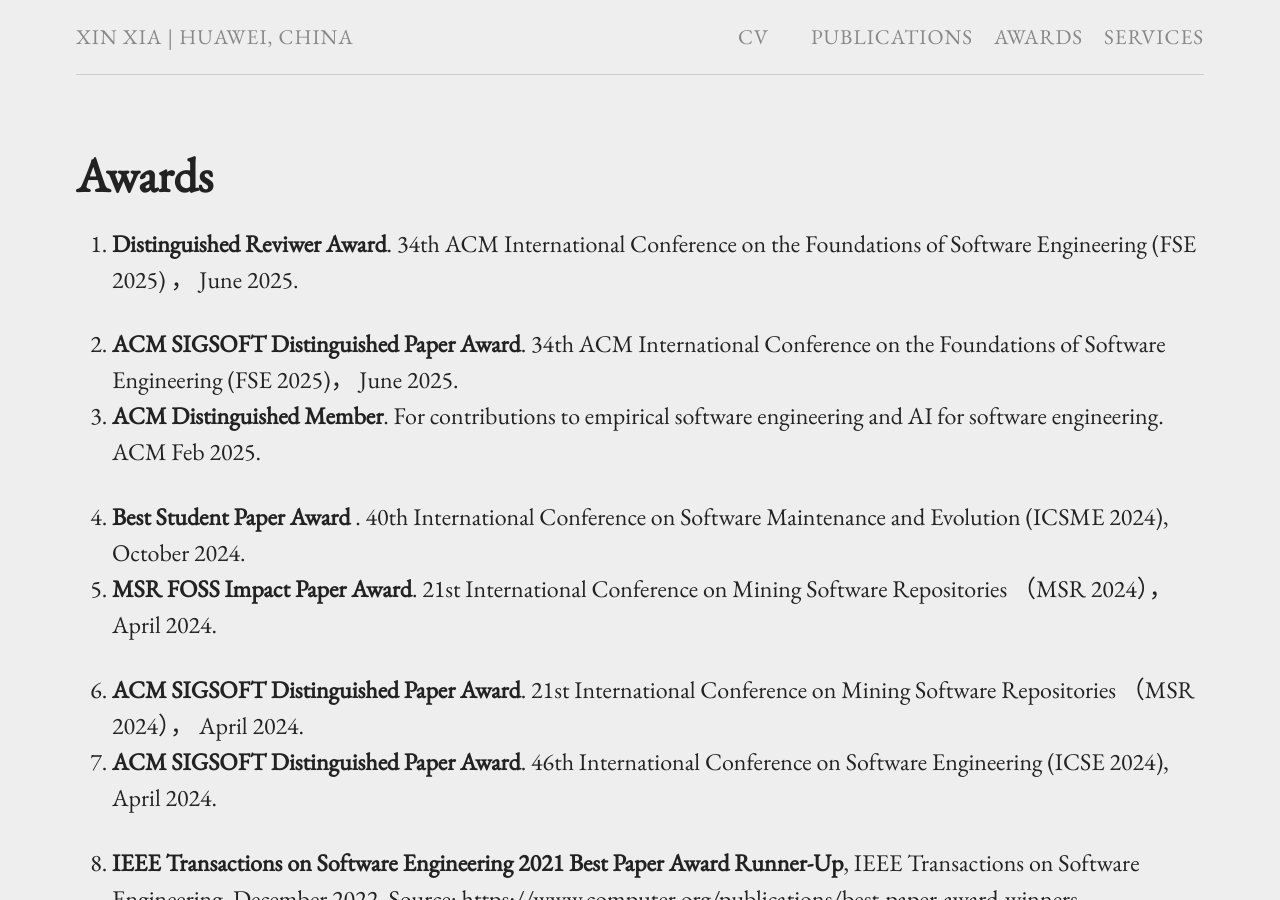
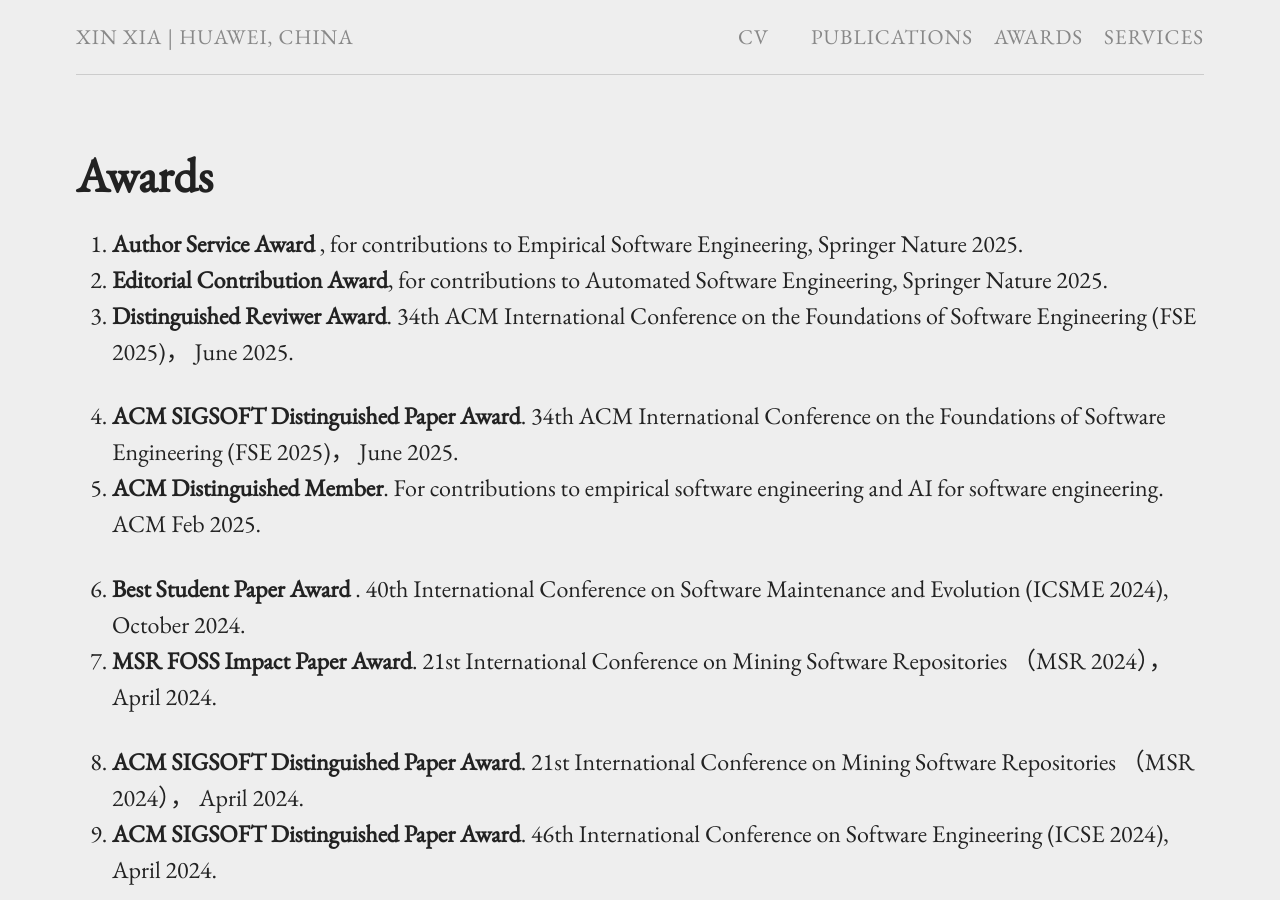
Before and after one commit to xin-xia/xin-xia.github.io, a Jekyll site: the page built from awards.md, in a window 1280 px wide and 900 px high. Built offline with Jekyll 4.4.1, drawn with Linux system fonts in a browser that asks for light colours.

Commit message:
Update awards.md

```diff
--- a/awards.md
+++ b/awards.md
@@ -3,7 +3,10 @@ layout: page
 title: Awards
 permalink: /awards/
 ---
-27.  <strong>  Distinguished Reviwer  Award</strong>. 34th ACM International Conference on the Foundations of Software Engineering (FSE 2025) ， June 2025. <br />
+
+29. <strong>   Author Service Award  </strong>, for contributions to Empirical Software Engineering, Springer Nature 2025.  <br />
+28. <strong>  Editorial Contribution Award</strong>, for contributions to Automated Software Engineering, Springer Nature 2025.  <br />
+27.  <strong>  Distinguished Reviwer  Award</strong>. 34th ACM International Conference on the Foundations of Software Engineering (FSE 2025)， June 2025. <br />
 
 26. <strong>ACM SIGSOFT Distinguished Paper Award</strong>. 34th ACM International Conference on the Foundations of Software Engineering (FSE 2025)， June 2025. <br />
 25.  <strong>ACM Distinguished Member</strong>. For contributions to empirical software engineering and AI for software engineering. ACM Feb 2025. <br />
```
